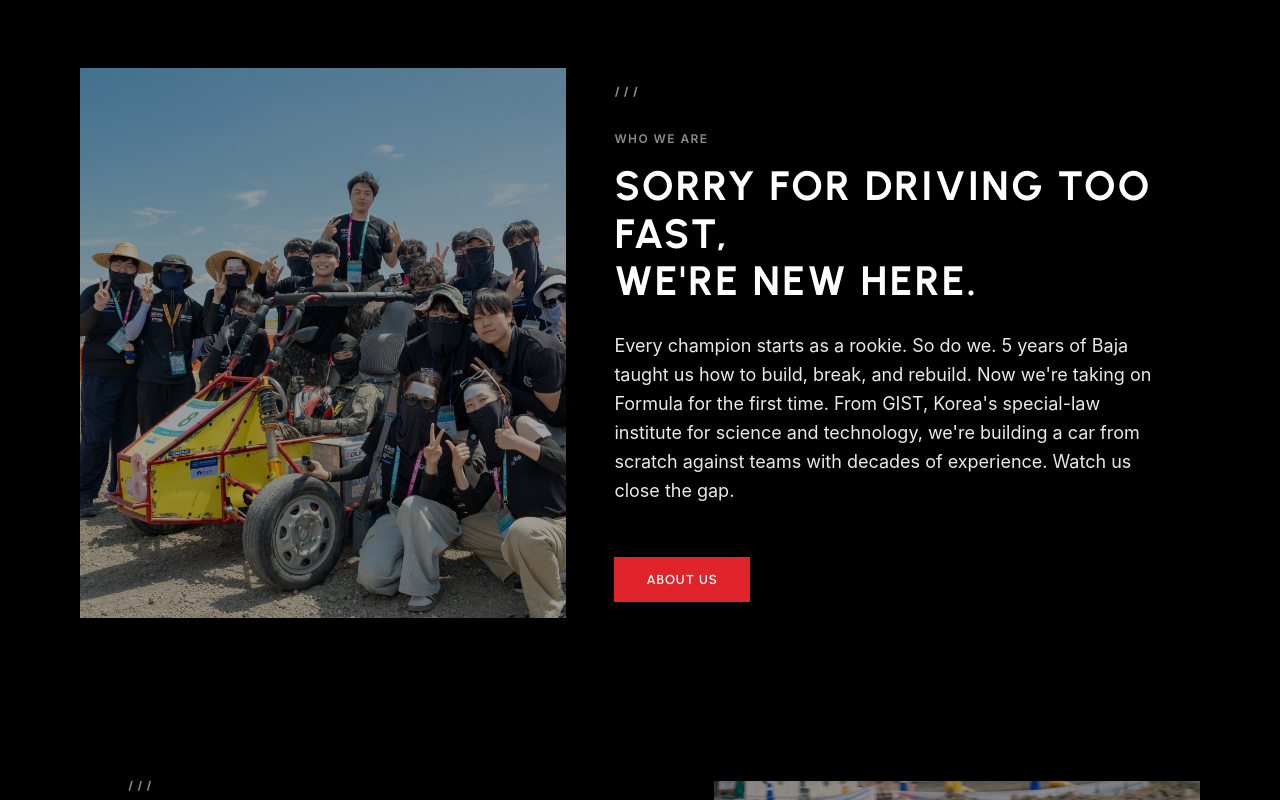
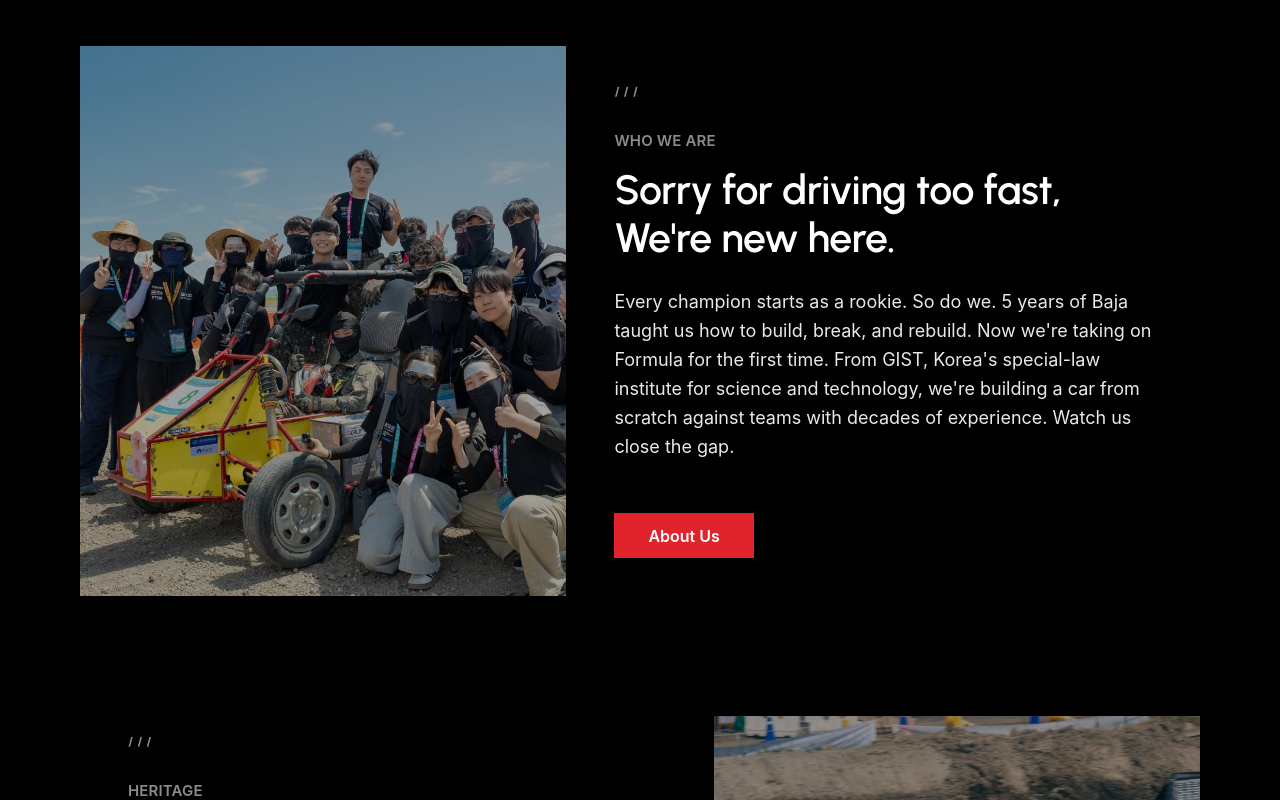
Before and after one commit to g-bunge/gbunge-web, a React (Vite) app: page / in a window 1280 px wide. Shown: the part 1060-1860 px from the top of the page. Built offline with nearby package versions, Linux system fonts and the light colour scheme; no server answers; a web font is replaced by a local one.

Commit message:
style: keep headings, labels and buttons in their written case
Back to the original sizes, weights and letter spacing for the Urbanist
type; only the colours and layout of this redesign stay.

```diff
--- a/src/components/layout/Navbar.jsx
+++ b/src/components/layout/Navbar.jsx
@@ -43,7 +43,7 @@ export default function Navbar({ alwaysVisible = false }) {
           <li key={id}>
             <a
               className={cx(
-                'relative font-display text-12 font-semibold tracking-wider text-fg-body uppercase transition-colors duration-300 hover:text-fg aria-[current=page]:text-fg',
+                'relative font-ui text-15 font-medium text-fg-body transition-colors duration-300 hover:text-fg aria-[current=page]:text-fg',
                 /* brand underline that grows from the left; stays on for the current page */
                 'after:absolute after:inset-x-0 after:-bottom-1.5 after:h-0.5 after:origin-left after:scale-x-0 after:bg-brand-gradient after:transition-transform after:duration-350 after:ease-out',
                 'hover:after:scale-x-100 aria-[current=page]:after:scale-x-100',
--- a/src/components/ui/Button.jsx
+++ b/src/components/ui/Button.jsx
@@ -3,7 +3,7 @@ import { url } from '../../lib/url.js'
 
 /* hover fill that sweeps in from the left (the ::before) */
 const filled =
-  'relative isolate inline-flex h-button items-center justify-center overflow-hidden whitespace-nowrap px-8 font-display text-button font-semibold tracking-wider uppercase ' +
+  'relative isolate inline-flex h-button items-center justify-center overflow-hidden whitespace-nowrap px-8.5 text-button font-semibold ' +
   '[transition:translate_0.3s_var(--ease-out),color_0.3s] hover:-translate-y-0.5 ' +
   'before:absolute before:inset-0 before:-z-1 before:-translate-x-[101%] before:transition-transform before:duration-450 before:ease-out hover:before:translate-x-0 ' +
   'disabled:pointer-events-none disabled:opacity-60'
@@ -13,7 +13,7 @@ const variants = {
   light: `${filled} border border-white/30 text-fg before:bg-brand hover:border-brand`,
   /* text link: brand colour, underline, ↗ arrow (pass the icon as a child) */
   link:
-    'group/link inline-flex items-center justify-center gap-1.5 whitespace-nowrap font-display text-12 font-semibold tracking-wider text-fg uppercase underline decoration-brand decoration-2 underline-offset-6 ' +
+    'group/link inline-flex items-center justify-center gap-1.5 whitespace-nowrap text-15 font-semibold text-fg underline decoration-brand decoration-2 underline-offset-6 ' +
     '[&>svg]:size-4 [&>svg]:transition-transform [&>svg]:duration-300 [&>svg]:ease-out hover:[&>svg]:translate-x-0.5 hover:[&>svg]:-translate-y-0.5',
 }
 
--- a/src/components/ui/PageHero.jsx
+++ b/src/components/ui/PageHero.jsx
@@ -16,7 +16,7 @@ export default function PageHero({ eyebrow, title, lead, img, alt, focus }) {
       <div className="absolute inset-x-gutter bottom-18 z-1 max-w-190 animate-page-hero-rise mobile:bottom-12">
         {/* eyebrow with a short brand rule in front */}
         <p className="t-eyebrow mb-5 flex items-center gap-3 tracking-label before:h-0.5 before:w-8 before:bg-brand-gradient">{eyebrow}</p>
-        <h1 className="font-display text-hero leading-[1.1] font-bold tracking-wide uppercase">
+        <h1 className="font-display text-hero leading-none font-semibold tracking-tighter">
           <Lines lines={title} />
         </h1>
         {lead && <p className="mt-7 max-w-130 text-body text-fg-body break-keep mobile:mt-5">{lead}</p>}
--- a/src/components/ui/PostCard.jsx
+++ b/src/components/ui/PostCard.jsx
@@ -10,10 +10,10 @@ export default function PostCard({ post, lang, featured = false, label }) {
       href={url(`/stories/${post.slug}`)}
     >
       <span className="relative block aspect-16/10 overflow-hidden bg-placeholder">
-        {post.cover && (
+        {(post.thumb ?? post.cover) && (
           <img
             className="size-full object-cover brightness-90 [transition:scale_0.7s_var(--ease-out),filter_0.7s] group-hover/post:scale-105 group-hover/post:brightness-110"
-            src={url(post.cover)}
+            src={url(post.thumb ?? post.cover)}
             alt=""
           />
         )}
--- a/src/sections/Footer.jsx
+++ b/src/sections/Footer.jsx
@@ -18,7 +18,7 @@ const social = [
   { label: 'GitHub', href: '#', Icon: GitHubIcon },
 ]
 
-const heading = 'mb-4.5 font-display text-11 font-bold tracking-[0.2em] text-fg-muted uppercase'
+const heading = 'mb-4.5 text-12 font-semibold tracking-[0.16em] text-fg-muted uppercase'
 const link = 'text-15 leading-[1.6] text-fg-body transition-colors duration-250 hover:text-brand-end'
 
 export default function Footer() {
--- a/src/sections/Hero.jsx
+++ b/src/sections/Hero.jsx
@@ -32,7 +32,7 @@ export default function Hero() {
         {/* the negative right margin cancels the trailing letter-space so the line stays centred */}
         <p
           className={cx(
-            'mt-9 animate-hero-in font-display text-16 font-semibold whitespace-nowrap text-white/92 uppercase mobile:text-11',
+            'mt-9 animate-hero-in text-20 font-medium whitespace-nowrap text-white/92 mobile:text-13',
             lang === 'en' ? '-mr-[0.2em] tracking-[0.2em]' : '-mr-[0.4em] tracking-[0.4em]',
           )}
         >
--- a/src/sections/Team.jsx
+++ b/src/sections/Team.jsx
@@ -59,7 +59,7 @@ export default function Team() {
                 )}
                 <span
                   className={cx(
-                    'absolute inset-x-0 z-2 font-display text-13 font-bold tracking-wider uppercase [text-shadow:0_1px_8px_rgb(0_0_0/0.35)] [transition:top_0.6s_var(--ease-out)]',
+                    'absolute inset-x-0 z-2 font-display text-18 font-bold tracking-snug [text-shadow:0_1px_8px_rgb(0_0_0/0.35)] [transition:top_0.6s_var(--ease-out)]',
                     isOpen ? 'top-22.5 mobile:top-auto mobile:bottom-[60%]' : 'top-71.5 mobile:top-auto mobile:bottom-15.5',
                   )}
                 >
--- a/src/styles/index.css
+++ b/src/styles/index.css
@@ -52,21 +52,18 @@
   /* small label above a title */
   .t-eyebrow {
     width: fit-content;
-    font-family: var(--font-ui);
     font-size: var(--text-eyebrow);
     font-weight: 600;
-    letter-spacing: var(--tracking-label);
-    text-transform: uppercase;
+    letter-spacing: var(--tracking-snug);
     color: var(--color-fg-muted);
   }
 
   .t-title {
     font-family: var(--font-display);
-    font-weight: 700;
+    font-weight: 600;
     font-size: var(--text-title);
     line-height: var(--text-title--line-height);
-    letter-spacing: var(--tracking-wide);
-    text-transform: uppercase;
+    letter-spacing: var(--tracking-tight);
   }
 
   .t-body {
--- a/src/styles/theme.css
+++ b/src/styles/theme.css
@@ -48,8 +48,8 @@
   --text-title--line-height: 1.16;
   --text-body: 18px;
   --text-body--line-height: 29px;
-  --text-eyebrow: 12px;
-  --text-button: 13px;
+  --text-eyebrow: 15px;
+  --text-button: 16px;
 
   /* fixed scale, named by pixel size: `text-13` */
   --text-11: 11px;
```
Also changed, not shown: 1 other file (tests, documents, lock files or other folders).
